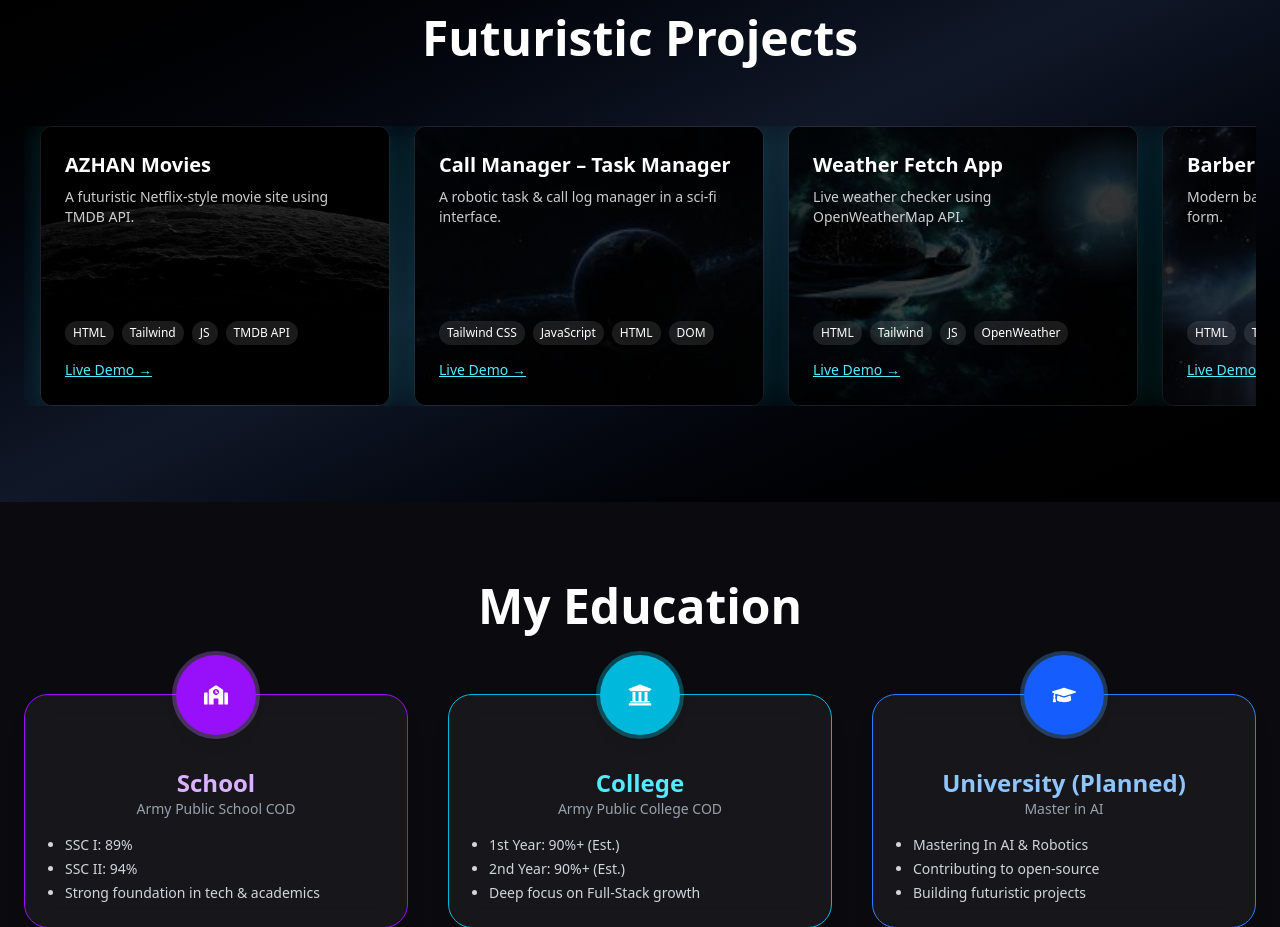
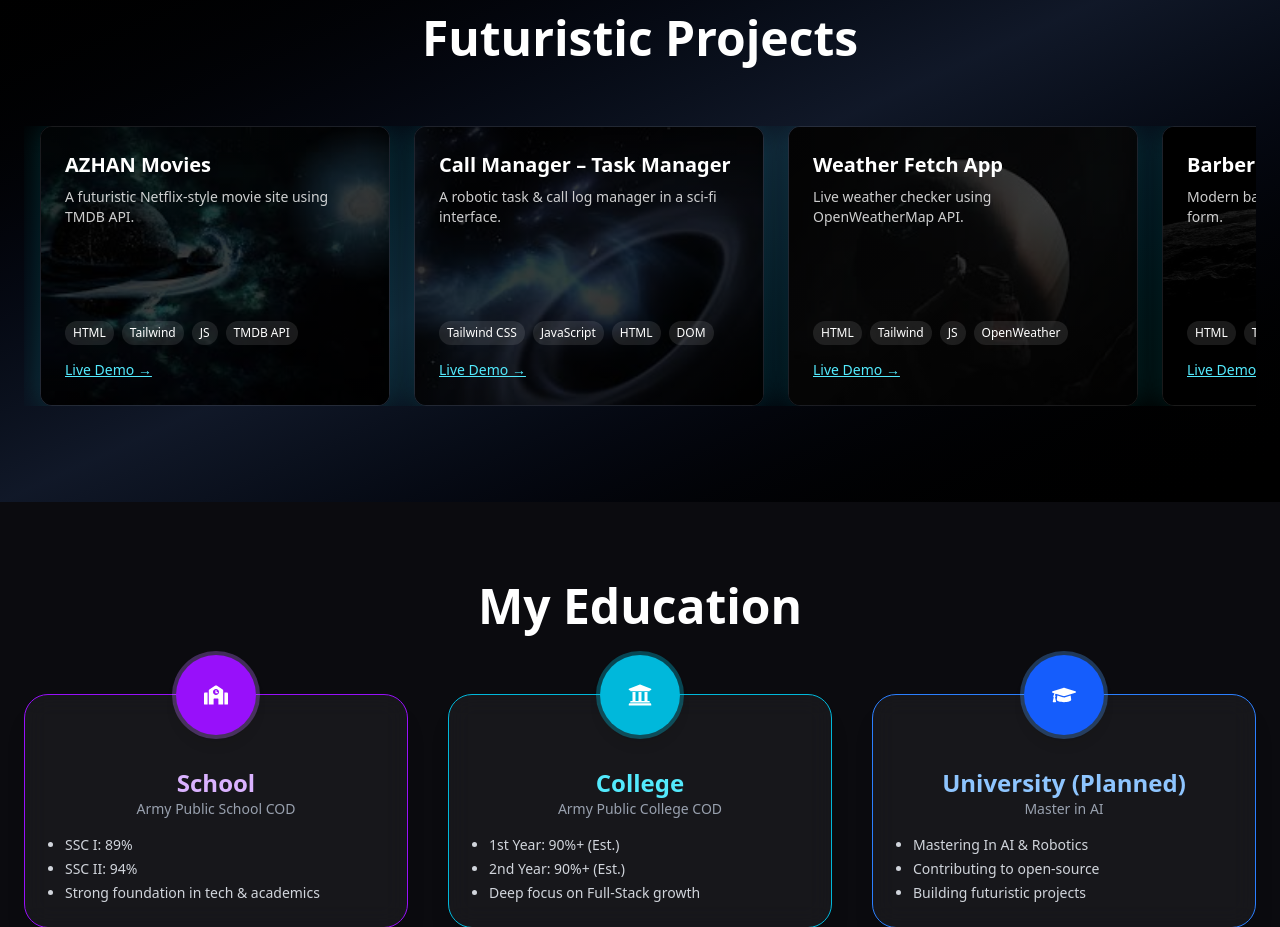
Before and after one commit to mazhanbaig/My-Portfolio-Next.js, a Next.js app: page / in a window 1280 px wide. Shown: the part 2380-3307 px from the top of the page. Built offline with nearby package versions, Linux system fonts and the light colour scheme.

Commit message:
scrolling projet functionality

```diff
--- a/app/Componenets/Project.js
+++ b/app/Componenets/Project.js
@@ -6,39 +6,39 @@ const projects = [
     desc: `A futuristic Netflix-style movie site using TMDB API.`,
     tech: ["HTML", "Tailwind", "JS", "TMDB API"],
     link: "https://cinexverse.netlify.app/",
-    image: "../images/1.png", // sci-fi UI
+    image: "../images/3.png", // sci-fi UI
   },
   {
     title: "Call Manager – Task Manager",
     desc: "A robotic task & call log manager in a sci-fi interface.",
     tech: ["Tailwind CSS", "JavaScript", "HTML", "DOM"],
     link: "https://neoversetaskmanager.netlify.app/",
-image: "../images/2.png",  },
+image: "../images/4.png",  },
   {
     title: "Weather Fetch App",
     desc: `Live weather checker using OpenWeatherMap API.`,
     tech: ["HTML", "Tailwind", "JS", "OpenWeather"],
     link: "https://predatorsweather.netlify.app/",
-image: "../images/3.png",
+image: "../images/6.png",
  },
   {
     title: "Barber Shop Website",
     desc: `Modern barber site with gallery and contact form.`,
     tech: ["HTML", "Tailwind", "JS"],
     link: "https://azhansbarbershop.netlify.app",
-image: "../images/4.png",  },
+image: "../images/1.png",  },
   {
     title: "My Portfolio",
     desc: `A sleek portfolio built with Next.js & Tailwind CSS.`,
     tech: ["HTML", "Tailwind", "React", "Next.js"],
     link: "https://mazhanbaig7.netlify.app/",
-image: "../images/5.png",  },
+image: "../images/2.png",  },
   {
     title: "Ticket Booking App",
     desc: `Responsive system for booking with localStorage.`,
     tech: ["HTML", "Tailwind", "JS"],
     link: "https://azhancashierapp.netlify.app/",
-image: "../images/6.png",  },
+image: "../images/5.png",  },
 ];
 
 const Project = () => {
```
